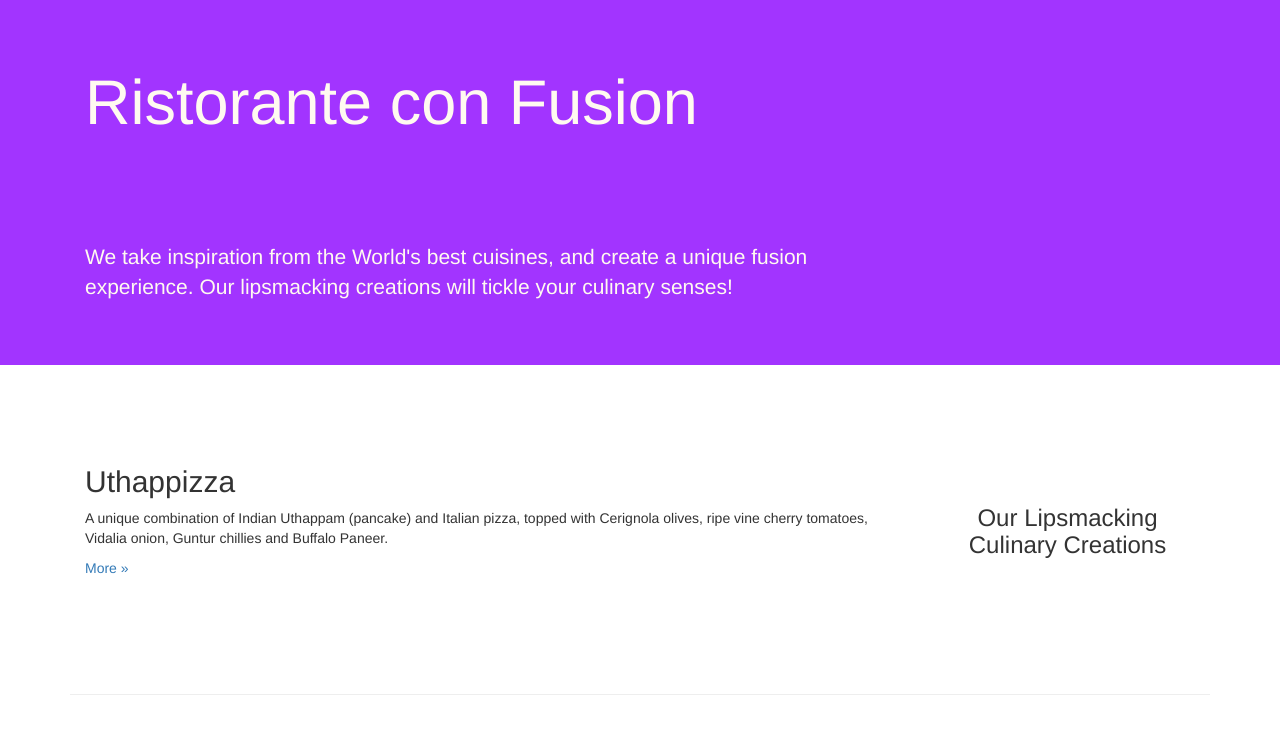
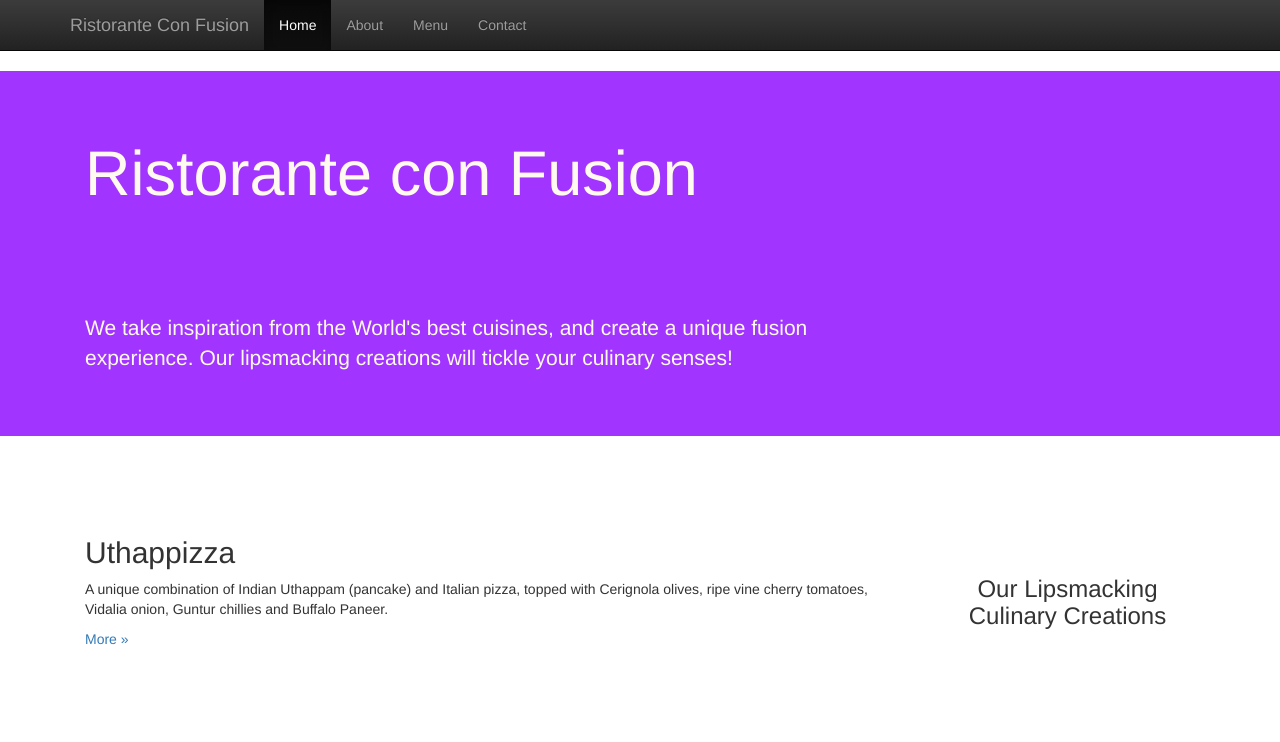
Before and after one commit to divayg/ConFusion-Demo-restaurant, a plain HTML site: page index.html in a window 1280 px wide. Shown: the top 742 px of the page. Drawn offline with nearby package versions, Linux system fonts and the light colour scheme.

Commit message:
change in navigation

```diff
--- a/index.html
+++ b/index.html
@@ -14,6 +14,27 @@
     <link href="css/mystyle.css" rel="stylesheet"/>
     </head>
 <body>
+    <nav class="navbar navbar-inverse navbar-static-top" role="navigation">
+        <div class="container">
+            <div class="navbar-header">
+                    <button type="button" class="navbar-toggle collapsed" data-toggle="collapse" data-target="#navbar" aria-expanded="false" aria-controls="navbar">
+                        <span class="sr-only">Toggle navigation</span>
+                        <span class="icon-bar"></span>
+                        <span class="icon-bar"></span>
+                        <span class="icon-bar"></span>
+                    </button>
+                    <a class="navbar-brand" href="#">Ristorante Con Fusion</a>
+                </div>
+            <div id="navbar" class="navbar-collapse collapse">
+                <ul class="nav navbar-nav">
+                    <li class="active"><a href="#">Home</a></li>
+                    <li><a href="#">About</a></li>
+                    <li><a href="#">Menu</a></li>
+                    <li><a href="#">Contact</a></li>
+                </ul>
+            </div>
+        </div>
+    </nav>
 
     <header class="jumbotron">
 
```
